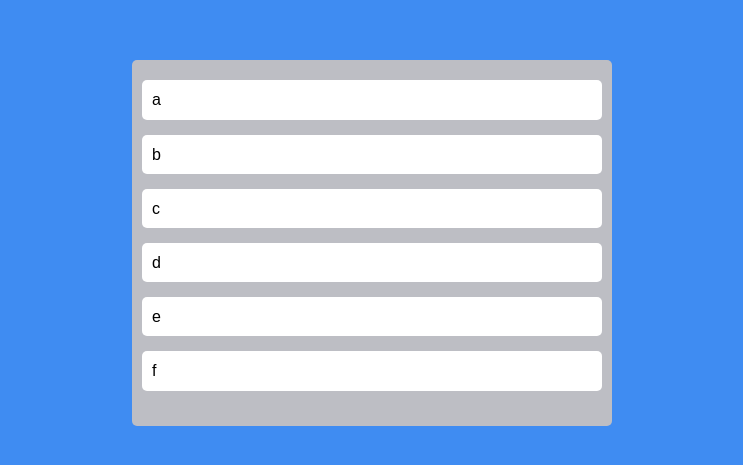
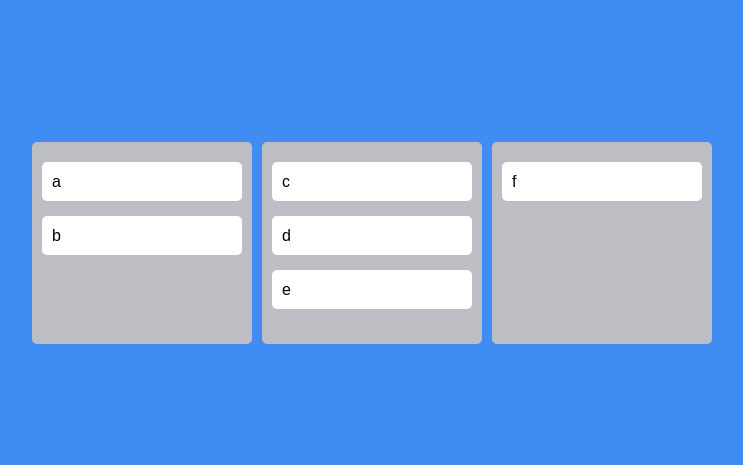
Before and after one commit to HA-SEUNG-JEONG/React-Trello, a React (Create React App) app: page / in a window 1280 px wide. Shown: the part 157-622 px from the top of the page, without its empty margins (268-1011 px from the left). Built offline with nearby package versions, Linux system fonts and the light colour scheme; the HTML template or start-up script is replaced by a standard one.

Commit message:
Multi Boards

```diff
--- a/src/App.tsx
+++ b/src/App.tsx
@@ -1,17 +1,12 @@
-import {
-  DragDropContext,
-  Draggable,
-  Droppable,
-  DropResult,
-} from "react-beautiful-dnd";
+import { DragDropContext, DropResult } from "react-beautiful-dnd";
 import { useRecoilState } from "recoil";
 import styled from "styled-components";
 import { toDoState } from "./atoms";
-import DraggableCard from "./Components/DraggableCard";
+import Board from "./Components/Board";
 
 const Wrapper = styled.div`
   display: flex;
-  max-width: 480px;
+  max-width: 680px;
   width: 100%;
   margin: 0 auto;
   justify-content: center;
@@ -22,44 +17,30 @@
 const Boards = styled.div`
   display: grid;
   width: 100%;
-  grid-template-columns: repeat(1, 1fr);
-`;
-
-const Board = styled.div`
-  padding-top: 30px;
-  padding: 20px 10px;
-  background-color: ${(props) => props.theme.boardColor};
-  border-radius: 5px;
-  min-height: 200px;
+  gap: 10px;
+  grid-template-columns: repeat(3, 1fr);
 `;
 
 function App() {
   const [toDos, setToDos] = useRecoilState(toDoState);
-  const onDragEnd = ({ draggableId, destination, source }: DropResult) => {
+  const onDragEnd = ({ destination }: DropResult) => {
     if (!destination) return;
-    setToDos((prevToDos) => {
-      const copiedToDos = [...prevToDos];
-      //1)Delete item on source.index
-      copiedToDos.splice(source.index, 1);
-      //2)put back item on destination.index
-      copiedToDos.splice(destination?.index, 0, draggableId);
-      return copiedToDos;
-    });
+    // setToDos((prevToDos) => {
+    //   const copiedToDos = [...prevToDos];
+    //   //1)Delete item on source.index
+    //   copiedToDos.splice(source.index, 1);
+    //   //2)put back item on destination.index
+    //   copiedToDos.splice(destination?.index, 0, draggableId);
+    //   return copiedToDos;
+    // });
   };
   return (
     <DragDropContext onDragEnd={onDragEnd}>
       <Wrapper>
         <Boards>
-          <Droppable droppableId="one">
-            {(magic) => (
-              <Board ref={magic.innerRef} {...magic.droppableProps}>
-                {toDos.map((toDo, index) => (
-                  <DraggableCard key={toDo} index={index} toDo={toDo} />
-                ))}
-                {magic.placeholder}
-              </Board>
-            )}
-          </Droppable>
+          {Object.keys(toDos).map((boardId) => (
+            <Board boardId={boardId} key={boardId} toDos={toDos[boardId]} />
+          ))}
         </Boards>
       </Wrapper>
     </DragDropContext>
--- a/src/atoms.tsx
+++ b/src/atoms.tsx
@@ -1,6 +1,14 @@
-import { atom, selector } from "recoil";
+import { atom } from "recoil";
 
-export const toDoState = atom({
+interface IToDoStateProps {
+  [key: string]: string[];
+}
+
+export const toDoState = atom<IToDoStateProps>({
   key: "toDo",
-  default: ["a", "b", "c", "d", "e", "f"],
+  default: {
+    TO_DO: ["a", "b"],
+    DOING: ["c", "d", "e"],
+    DONE: ["f"],
+  },
 });
--- /dev/null
+++ b/src/components/Board.tsx
@@ -0,0 +1,33 @@
+import { Droppable } from "react-beautiful-dnd";
+import styled from "styled-components";
+import DraggableCard from "./DraggableCard";
+
+const Wrapper = styled.div`
+  padding-top: 30px;
+  padding: 20px 10px;
+  background-color: ${(props) => props.theme.boardColor};
+  border-radius: 5px;
+  min-height: 200px;
+`;
+
+interface IBoardProps {
+  toDos: string[];
+  boardId: string;
+}
+
+function Board({ toDos, boardId }: IBoardProps) {
+  return (
+    <Droppable droppableId={boardId}>
+      {(magic) => (
+        <Wrapper ref={magic.innerRef} {...magic.droppableProps}>
+          {toDos.map((toDo, index) => (
+            <DraggableCard key={toDo} index={index} toDo={toDo} />
+          ))}
+          {magic.placeholder}
+        </Wrapper>
+      )}
+    </Droppable>
+  );
+}
+
+export default Board;
```
